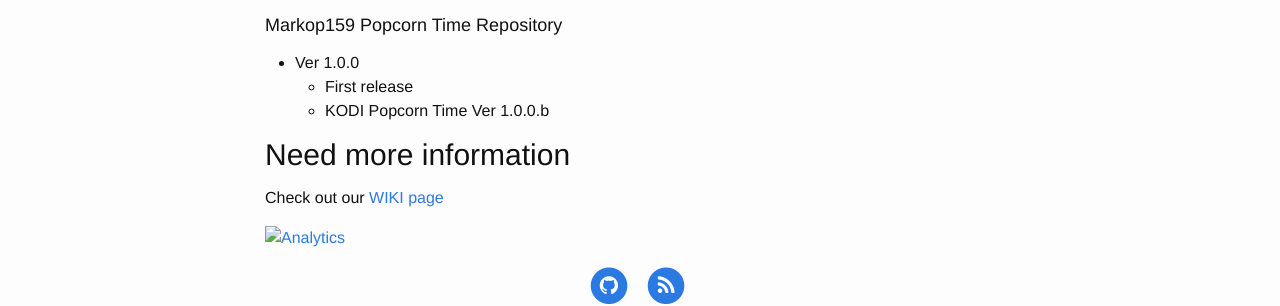
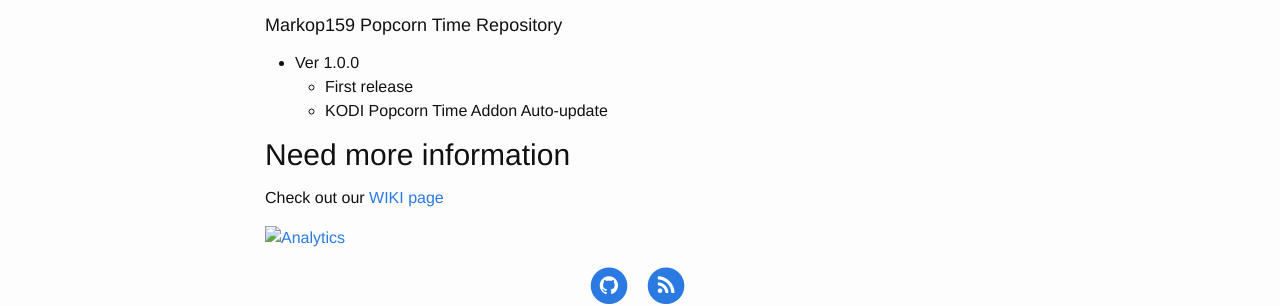
Before and after one commit to markop159/markop159.github.io, a Jekyll site: the page built from KodiPopcornTime.md, in a window 1280 px wide. Shown: the part 1153-1459 px from the top of the page. Built offline with Jekyll 4.4.1, drawn with Linux system fonts in a browser that asks for light colours; nearby versions of some CDN libraries.

Commit message:
fix Kodi Popcorn Time Page

```diff
--- a/KodiPopcornTime.md
+++ b/KodiPopcornTime.md
@@ -50,7 +50,7 @@
 #### Markop159 Popcorn Time Repository ####
 * Ver 1.0.0
   - First release
-  - KODI Popcorn Time Ver 1.0.0.b
+  - KODI Popcorn Time Addon Auto-update
 
 ## Need more information ##
 Check out our [WIKI page](https://github.com/markop159/KODI-Popcorn-Time/wiki)
```
